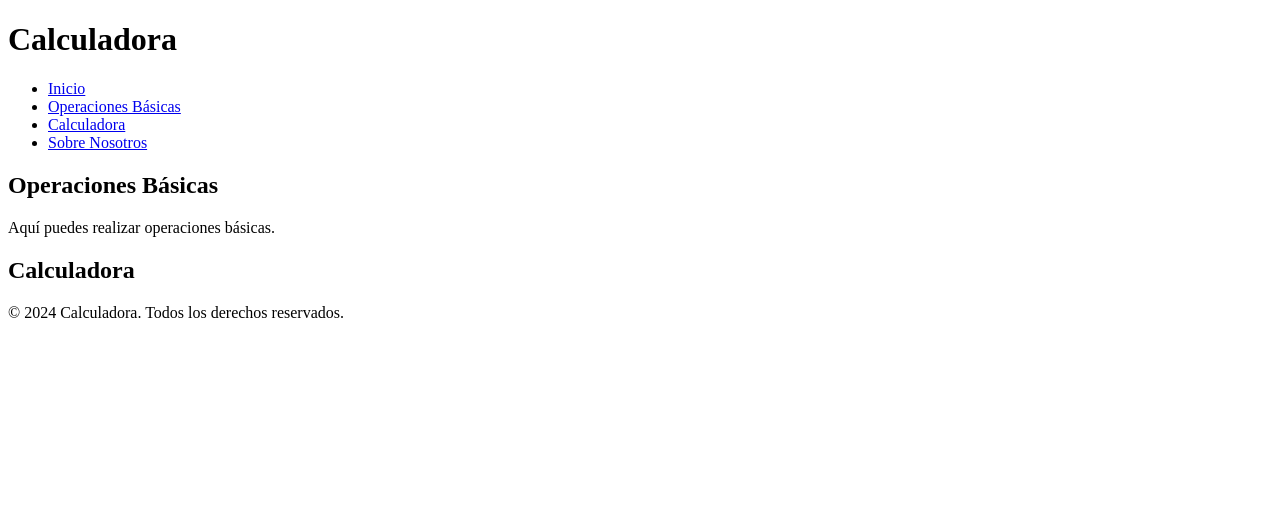
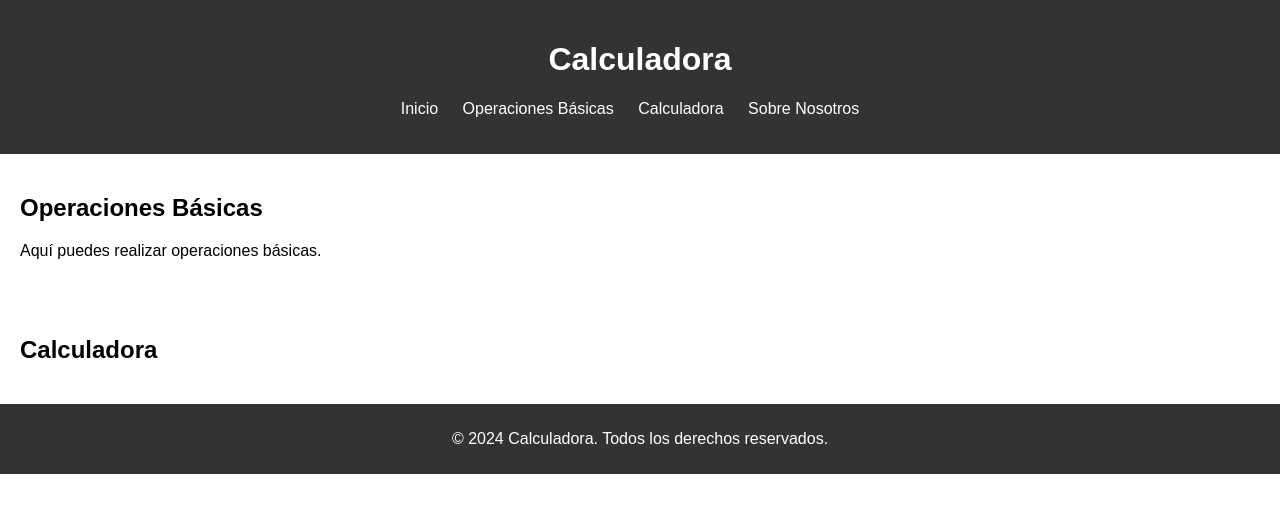
Before and after one commit to dcarrionp/web-matematicas, a plain HTML site: page PracticaEnClase_CarrionDiego_100424/index.html in a window 1280 px wide. Drawn offline with Linux system fonts and the light colour scheme.

Commit message:
CSS update

```diff
--- a/PracticaEnClase_CarrionDiego_100424/styles.css
+++ b/PracticaEnClase_CarrionDiego_100424/styles.css
@@ -1,3 +1,43 @@
-body
-{
+body {
+    font-family: Arial, sans-serif;
+    margin: 0;
+    padding: 0;
 }
+
+header {
+    background-color: #333;
+    color: #fff;
+    padding: 20px;
+    text-align: center;
+}
+
+nav ul {
+    list-style-type: none;
+    padding: 0;
+}
+
+    nav ul li {
+        display: inline;
+        margin-right: 20px;
+    }
+
+        nav ul li a {
+            color: #fff;
+            text-decoration: none;
+            transition: color 0.3s ease;
+        }
+
+            nav ul li a:hover {
+                color: #ff0; /* Cambia el color al pasar el mouse */
+            }
+
+section {
+    padding: 20px;
+}
+
+footer {
+    background-color: #333;
+    color: #fff;
+    padding: 10px 20px;
+    text-align: center;
+}
```
